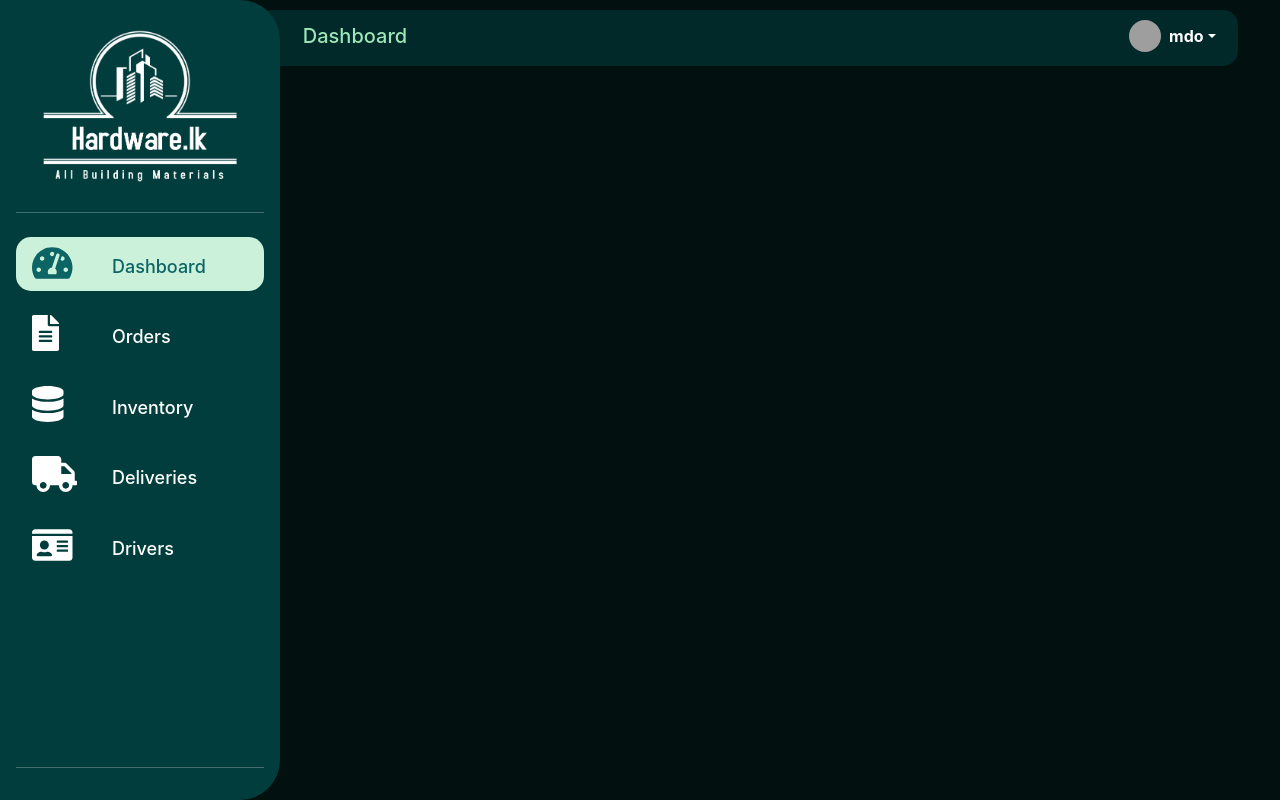
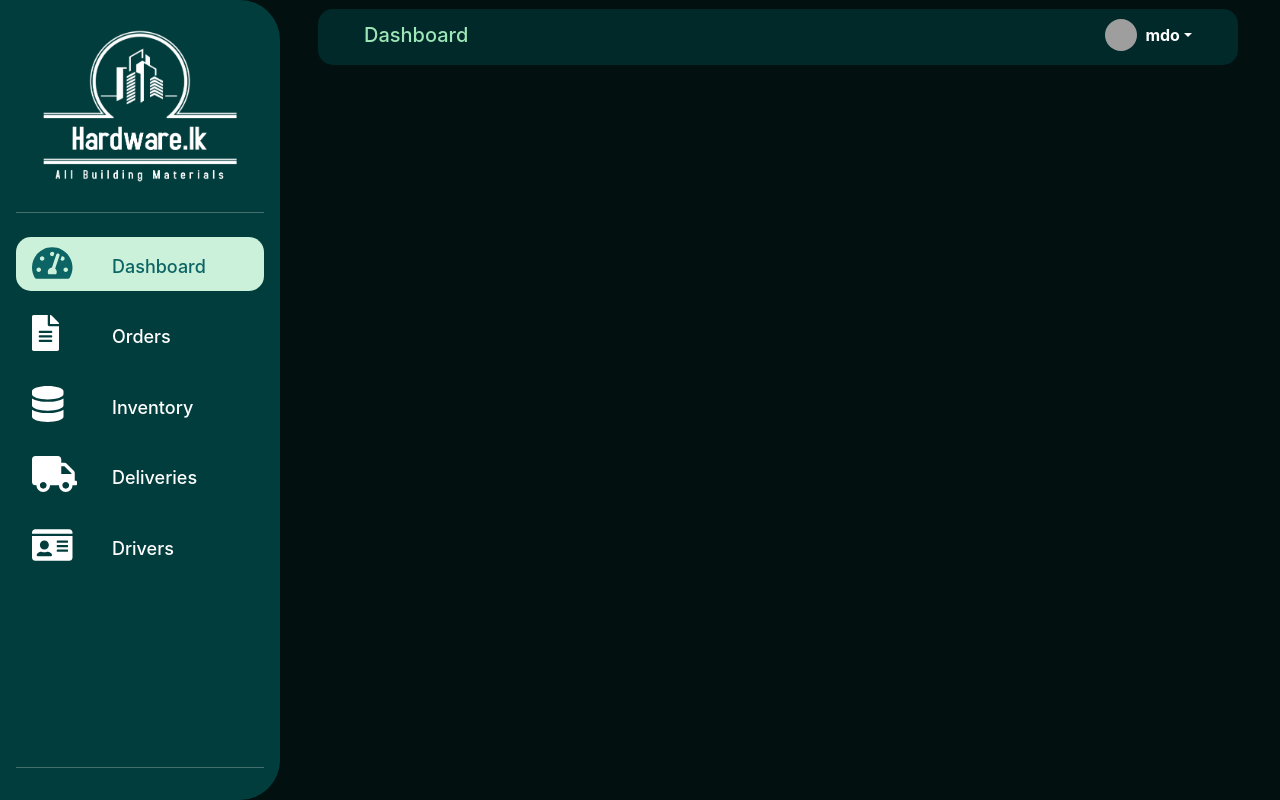
Before and after one commit to wishva8/Hardware-Management, a React (Create React App) app in the folder Releases/SourceCode/Frontend/app/: page / in a window 1280 px wide. Built offline with nearby package versions, Linux system fonts and the light colour scheme; grey boxes are pictures that could not be loaded.

Commit message:
header alignment updated

```diff
--- a/Releases/SourceCode/Frontend/app/src/App.css
+++ b/Releases/SourceCode/Frontend/app/src/App.css
@@ -2,7 +2,8 @@
   background-color: #021010;
 }
 .content-layer{
-  margin-left: 21%;
+  margin-left: 330px;
+  margin-right: 30px;
   color: #ffffff;
 }
 .text-green{
--- a/Releases/SourceCode/Frontend/app/src/Components/Header/Header.css
+++ b/Releases/SourceCode/Frontend/app/src/Components/Header/Header.css
@@ -1,6 +1,6 @@
 .header {
   background-color: #012929;
-  width: 97%;
+  width: 100%;
   margin-top: 1%;
   padding: 10px;
   border-radius: 15px;
--- a/Releases/SourceCode/Frontend/app/src/Components/Header/Header.jsx
+++ b/Releases/SourceCode/Frontend/app/src/Components/Header/Header.jsx
@@ -7,7 +7,7 @@
       <div className="col">
         <h5 className="ms-4 mt-1 text-green">{props.topic ?? ''}</h5>
       </div>
-      <div className="col d-flex justify-content-end">
+      <div className="col d-flex justify-content-end me-4">
         <div className="dropdown">
           <a
             href="#"
```
